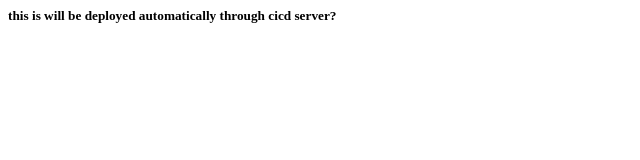
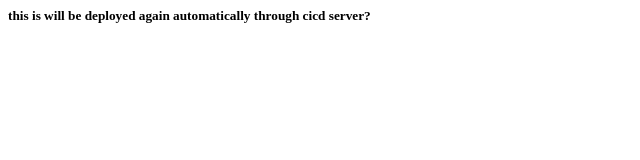
Before and after one commit to tighiltfd/demo4, a plain HTML site: page index.html in a window 1280 px wide. Shown: the full height of the page, 0-640 px from the left. Drawn offline with Linux system fonts and the light colour scheme.

Commit message:
added lastest updates

```diff
--- a/index.html
+++ b/index.html
@@ -1,4 +1,6 @@
 <title> TaousTeck</title>
 <HTML>
 <BODY>
-<h5> this is will be deployed automatically through cicd server?
+<h5>this is will be deployed again automatically through cicd server?
+</BODY>
+</HTML>
```
